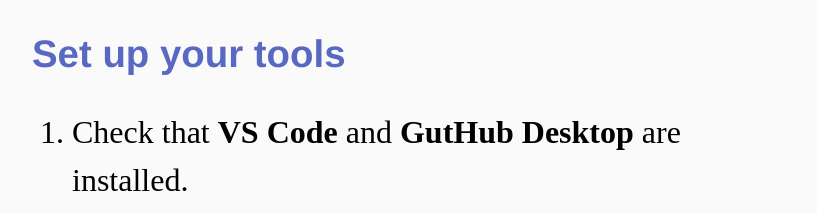
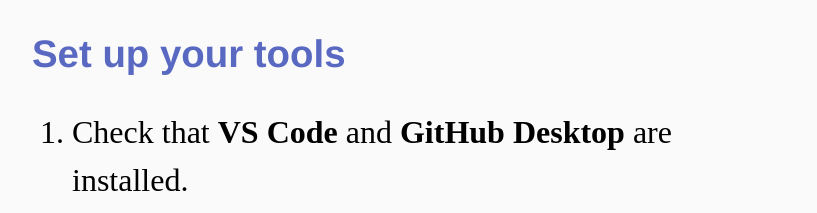
Before and after one commit to BridenJP/Lessons, a plain HTML site: page lesson/html-css-intro/topic/ide/page2.html in a window 1280 px wide. Shown: the top 213 px of the page, 0-817 px from the left. Drawn offline with Linux system fonts and the light colour scheme; files that its build step writes are made by us from their sources.

Commit message:
GutHub (lol)

```diff
--- a/lesson/html-css-intro/topic/ide/page2.html
+++ b/lesson/html-css-intro/topic/ide/page2.html
@@ -13,7 +13,7 @@
       <div>
         <h2>Set up your tools</h2>
         <ol>
-          <li>Check that <b>VS Code</b> and <b>GutHub Desktop</b> are installed.</li>
+          <li>Check that <b>VS Code</b> and <b>GitHub Desktop</b> are installed.</li>
           <li>Create a folder called <span class="folder">GitHub</span> under your <span class="folder">C:\Users\<i>&lt;your-user-name&gt;</i>\</span> folder.
           </li>
         </ol>
```
